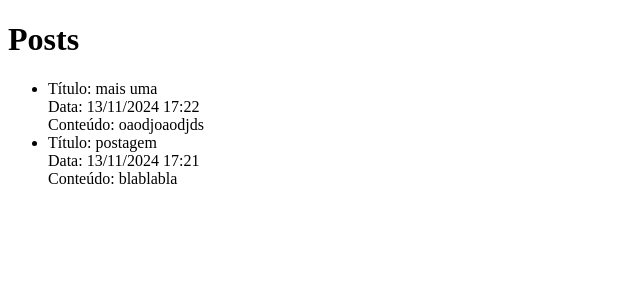
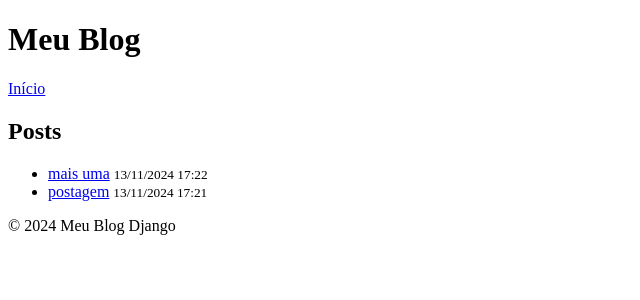
Before and after one commit to mogab12/Blog-do-Mogab, a Django app: page / in a window 1280 px wide. Shown: the top 300 px of the page, without its empty margins (0-640 px from the left). Run offline with Django 4.2, Linux system fonts and the light colour scheme; data comes from the database, SQL or seed files in the repository.

Commit message:
Criação do template base e atualização do template de listagem

```diff
--- /dev/null
+++ b/templates/base/base.html
@@ -0,0 +1,24 @@
+<!DOCTYPE html>
+<html lang="pt-br">
+<head>
+    <meta charset="UTF-8">
+    <title>{% block titulo %}Blog Django{% endblock %}</title>
+</head>
+<body>
+    <header>
+        <h1>Meu Blog</h1>
+        <nav>
+            <a href="{% url 'lista_posts' %}">Início</a>
+        </nav>
+    </header>
+
+    <main>
+        {% block conteudo %}
+        {% endblock %}
+    </main>
+
+    <footer>
+        <p>&copy; 2024 Meu Blog Django</p>
+    </footer>
+</body>
+</html>
--- a/templates/blog/lista_posts.html
+++ b/templates/blog/lista_posts.html
@@ -1,22 +1,19 @@
-<!DOCTYPE html>
-<html>
-<head>
-    <title>Lista de Posts</title>
-</head>
-<body>
-    <h1>Posts</h1>
+{% extends 'base/base.html' %}
+
+{% block titulo %}Lista de Posts{% endblock %}
+
+{% block conteudo %}
+    <h2>Posts</h2>
     {% if posts %}
         <ul>
             {% for post in posts %}
                 <li>
-                    Título: {{ post.titulo }}
-                    <br>Data: {{ post.data_postagem|date:"d/m/Y H:i" }}
-                    <br>Conteúdo: {{ post.conteudo|safe|truncatewords:10 }}
+                    <a href="#">{{ post.titulo }}</a>
+                    <small>{{ post.data_postagem|date:"d/m/Y H:i" }}</small>
                 </li>
             {% endfor %}
         </ul>
     {% else %}
         <p>Nenhum post encontrado.</p>
     {% endif %}
-</body>
-</html>
+{% endblock %}
```
